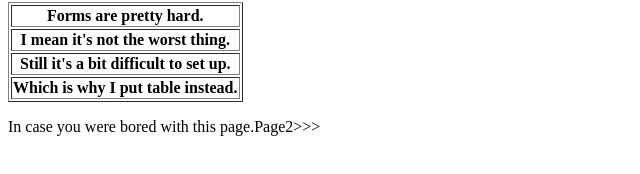
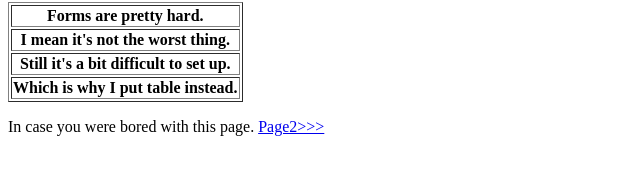
Before and after one commit to JeremyJosephB/JeremyJosephB.github.io, a plain HTML site: page index.html in a window 1280 px wide. Shown: the part 432-606 px from the top of the page, 0-640 px from the left. Drawn offline with Linux system fonts and the light colour scheme.

Commit message:
Didn't write link code properly, fixed it.

```diff
--- a/index.html
+++ b/index.html
@@ -23,6 +23,6 @@
 			</tr>
 		</tbody>
 	</table>
-	<p>In case you were bored with this page.<a href="page_2.html"></a>Page2>>></p>
+	<p>In case you were bored with this page. <a href="page_2.html">Page2>>></a></p>
 </body>
 </html>
```
